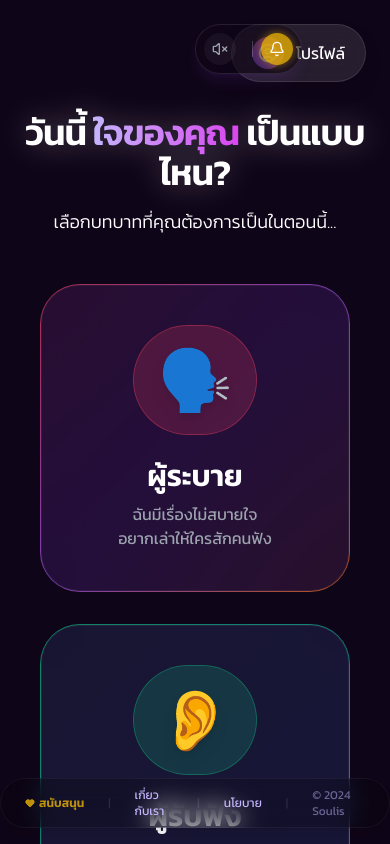
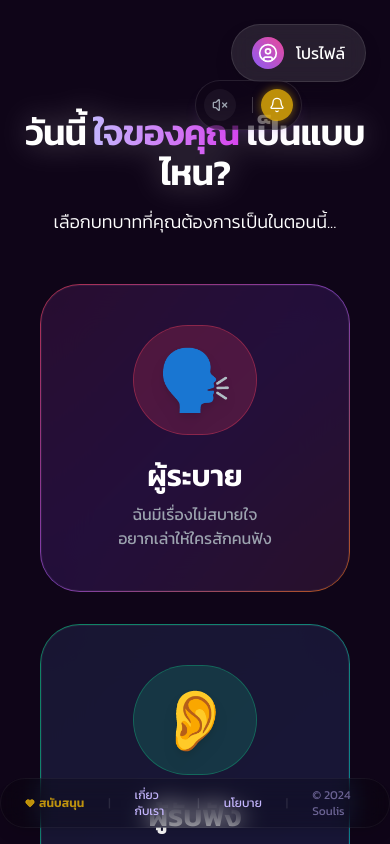
Before and after one commit to soulisweb-code/soulis, a React (Vite) app: page /select-role in a window 390 px wide. Built offline with nearby package versions, Linux system fonts and the light colour scheme; no server answers.

Commit message:
Patch Sound V5

```diff
--- a/src/components/SoundController.jsx
+++ b/src/components/SoundController.jsx
@@ -10,7 +10,11 @@ export default function SoundController() {
   if (hiddenPages.includes(location.pathname)) return null;
 
   return (
-    <div className="fixed top-6 left-1/2 transform -translate-x-1/2 z-[100] animate-fade-in">
+    // 🔥 แก้บรรทัดนี้: เปลี่ยนจาก top-6 เฉยๆ เป็น "top-20 md:top-6"
+    // top-20 = มือถือ (ดันลงมาให้พ้น Header)
+    // md:top-6 = จอใหญ่ (กลับไปอยู่ตำแหน่งเดิม)
+    <div className="fixed top-20 md:top-6 left-1/2 transform -translate-x-1/2 z-[100] animate-fade-in w-max">
+
       <div className="flex items-center gap-2 bg-soulis-900/60 backdrop-blur-xl border border-white/10 p-2 rounded-full shadow-lg shadow-purple-500/10 hover:shadow-purple-500/20 transition-all duration-300">
 
         {/* กลุ่มปุ่มเพลง + Slider */}
@@ -23,7 +27,7 @@ export default function SoundController() {
                 {isMusicOn ? <Music size={16} /> : <VolumeX size={16} />}
             </button>
 
-            {/* 🔥 Slider จะโผล่มาแบบ Smooth เมื่อเปิดเพลง */}
+            {/* Slider */}
             <div className={`overflow-hidden transition-all duration-500 ease-in-out ${isMusicOn ? 'w-20 opacity-100 mr-1' : 'w-0 opacity-0'}`}>
                 <input
                     type="range"
```
